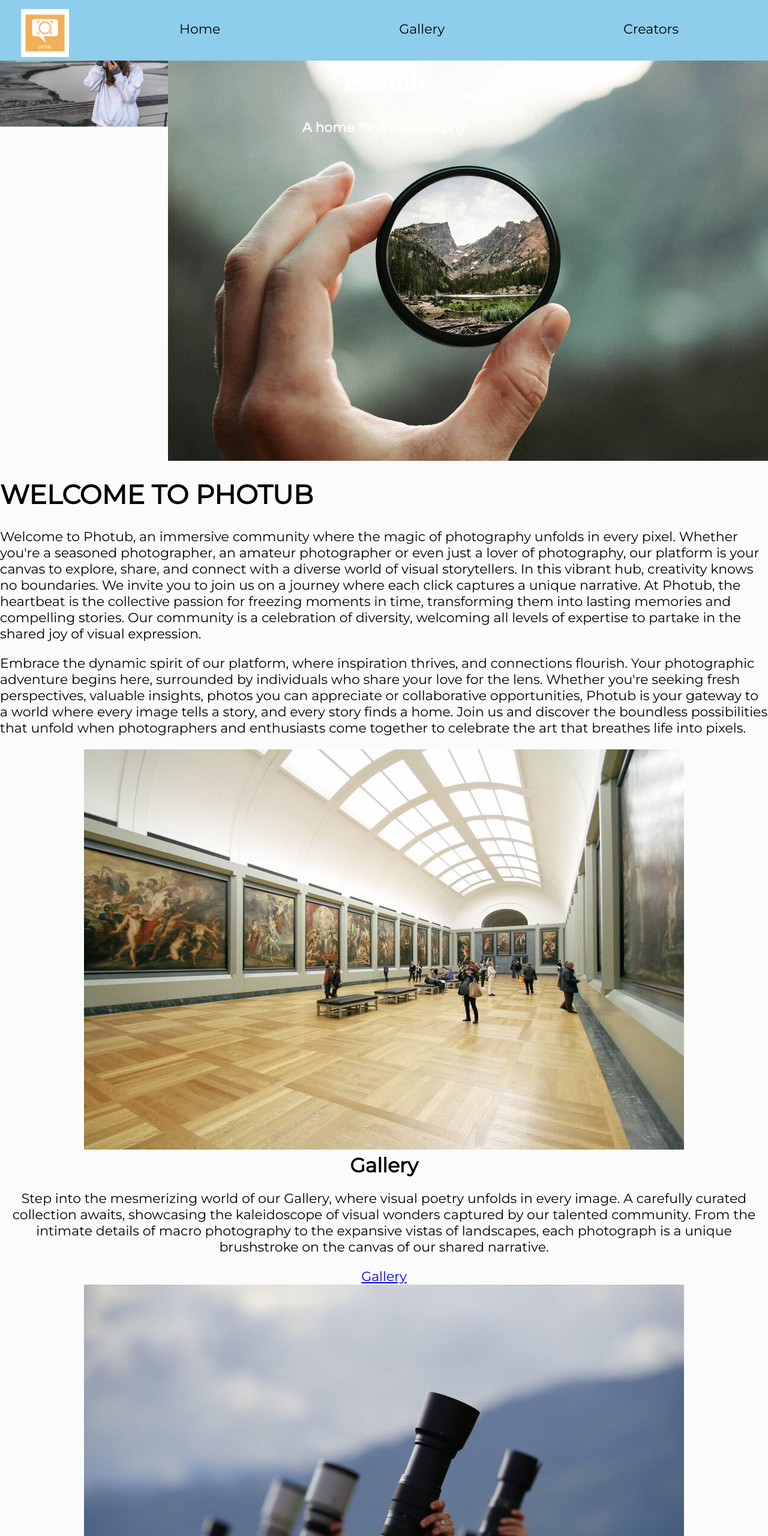
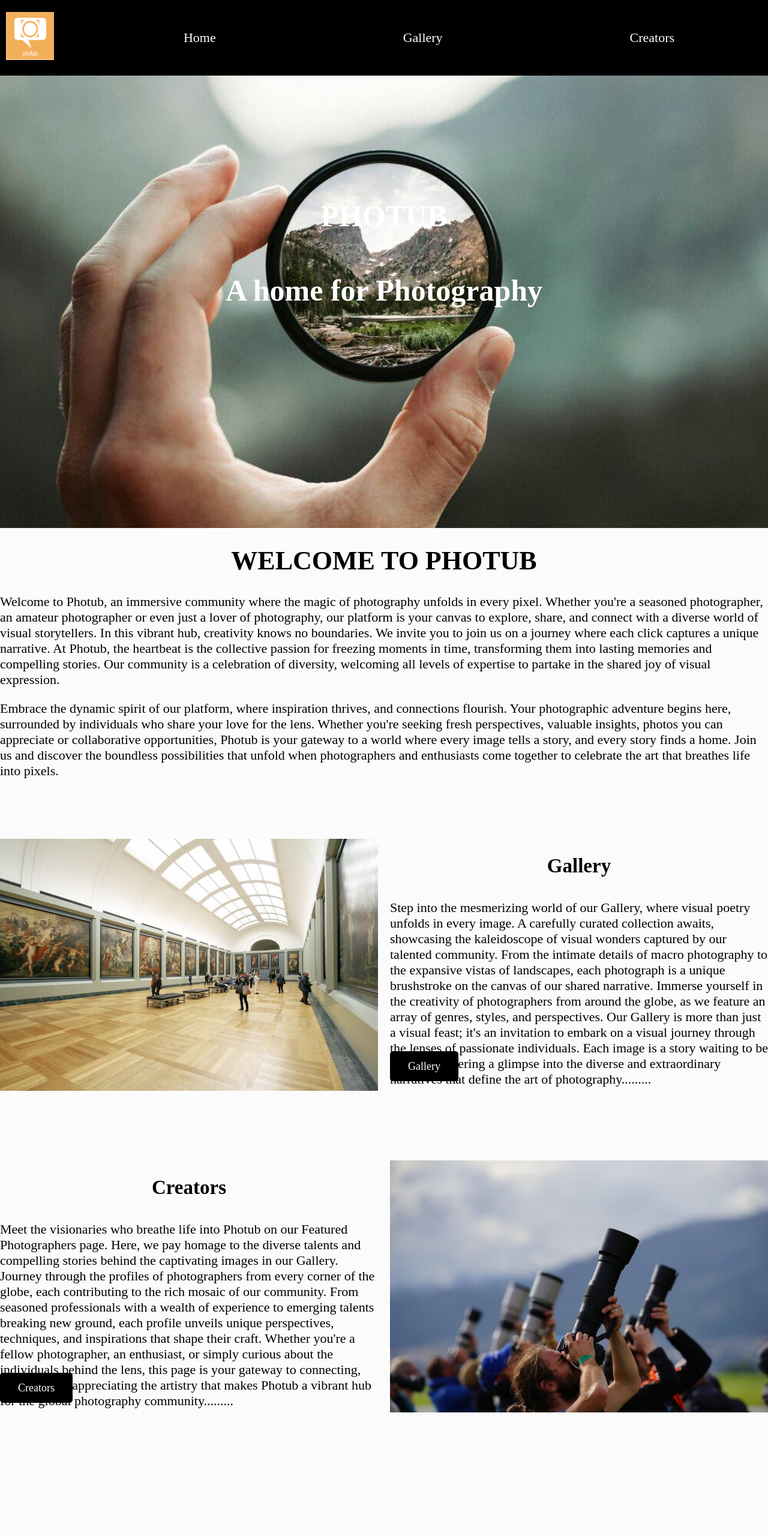
Before and after one commit to kingsleydesigns/wdd130, a plain HTML site: page photub/index.html in a window 1280 px wide. Shown: the top 2560 px of the page at 60% size. Drawn offline with Linux system fonts and the light colour scheme; files that its build step writes are made by us from their sources; a web font is replaced by a local one.

Commit message:
Updated photub homepage html

```diff
--- a/photub/index.html
+++ b/photub/index.html
@@ -10,7 +10,7 @@
     <div id="content">
     <header>
         <a id= "logo_link" href = "index.html" >
-            <img class= "logo" src = "images/my_logo.png" alt ="Photub logo">
+            <img class= "logo" src = "images/my_logo1.png" alt ="Photub logo">
         </a>
         <nav>
             <a href= "index.html">Home</a>
@@ -20,11 +20,11 @@
     </header>
     <div id = "hero">
         <div id = "hero-box">
-            <img id = "hero-img" src="images/rsz_homepage1 (1).jpg" alt="Girl holding camera">
-            <img id = "hero-msg" src="images/rsz_homepage2 (1).jpg" alt="Guy holding lens">
+            <img id = "hero-img" src="images/rsz_homepage2 (1).jpg" alt="Girl holding camera">
+            <!-- <img id = "hero-msg" src="images/rsz_homepage2 (1).jpg" alt="Guy holding lens"> -->
         </div>
         <section id = "hero-msg">
-            <h1 class = "home-title">Photub</h1>
+            <h1 class = "home-title">PHOTUB</h1>
             <h4>A home for Photography</h4>
         </section>
     </div>
@@ -42,18 +42,24 @@
             <img id="gallery" src="images/rsz_gallery1 (1).jpg" alt ="A Gallery display">
             <h2>Gallery</h2>
             <p> Step into the mesmerizing world of our Gallery, where visual poetry unfolds in every image. A carefully curated collection awaits, showcasing the kaleidoscope of visual wonders captured by our talented community.
-                From the intimate details of macro photography to the expansive vistas of landscapes, each photograph is a unique brushstroke on the canvas of our shared narrative. </p>
-                <div class = "button-box">
-                    <a class = "view" href = "gallery.html">Gallery</a>
-                </div>
+                From the intimate details of macro photography to the expansive vistas of landscapes, each photograph is a unique brushstroke on the canvas of our shared narrative.
+                Immerse yourself in the creativity of photographers from around the globe, as we feature an array of genres, styles, and perspectives.
+                Our Gallery is more than just a visual feast; it's an invitation to embark on a visual journey through the lenses of passionate individuals.
+                Each image is a story waiting to be explored, offering a glimpse into the diverse and extraordinary narratives that define the art of photography.........</p>
+            <div class = "button-box">
+                <a class = "view" href = "gallery.html">Gallery</a>
+            </div>
         </section>
         <section class = "creators-card">
             <img id= "creators" src="images/rsz_photographers1 (1).jpg" alt ="A Gallery display">
             <h2>Creators</h2>
             <p> Meet the visionaries who breathe life into Photub on our Featured Photographers page.
                 Here, we pay homage to the diverse talents and compelling stories behind the captivating images in our Gallery.
-                Journey through the profiles of photographers from every corner of the globe, each contributing to the rich mosaic of our community. </p>
-                <div class = "button-box">
+                Journey through the profiles of photographers from every corner of the globe, each contributing to the rich mosaic of our community.
+                From seasoned professionals with a wealth of experience to emerging talents breaking new ground, each profile unveils unique perspectives, techniques, and inspirations that shape their craft.
+                Whether you're a fellow photographer, an enthusiast, or simply curious about the individuals behind the lens, this page is your gateway to connecting, learning, and appreciating the artistry that makes Photub a vibrant hub for the global photography community.........
+            </p>
+                <div class = "button-box1">
                     <a class = "view" href = "creators.html">Creators</a>
                 </div>
         </section>
--- /dev/null
+++ b/photub/styles/style.css
@@ -0,0 +1,204 @@
+#content {
+    max-width: 1600px;
+    margin: 0 auto;
+}
+nav a {
+    text-align: center;
+    color: white;
+    text-decoration: none;
+    padding: 50px;
+}
+nav {
+    display: flex;
+    justify-content: space-around;
+
+}
+nav a:hover {
+    background-color: #B22505;
+    color: white;
+}
+header {
+    background-color: black;
+    display: grid;
+    grid-template-columns: 150px auto;
+}
+#hero-img{
+    width: 100%;
+}
+#hero-box {
+    display: grid;
+    grid-column: 1/4;
+    grid-row: 1/3;
+    z-index: -1;
+}
+#hero {
+    display: grid;
+    grid-template-columns: 1fr 3fr 1fr;
+    margin-top: -100px;
+}
+#hero-msg h1, #hero-msg h4 {
+    text-align: center;
+    color: white;
+    font-size: 50px;
+}
+#hero-msg {
+    grid-column: 2/3;
+    grid-row: 2/3;
+    margin-top: 200px;
+    padding-bottom: 300px;
+}
+.logo {
+    width: 80px;
+    height: 80px;
+    background-color: black;
+    padding-top: 20px;
+    padding-left: 10px;
+}
+body {
+    display: grid;
+    background-color: #fcfbfb;
+    font-family: 'montserrat', ' Helvetica', 'sans-serif';
+    font-size: 22px;
+    margin: 0;
+    padding: 0;
+}
+main h1{
+    text-align: center;
+}
+.gallery-card {
+  display: grid;
+  grid-template-columns: 1fr 1fr;
+  grid-template-rows: 1fr;
+  gap: 20px;
+  margin-top: 100px;
+  margin-bottom: 100px;
+}
+#gallery {
+    max-width: 100%;
+    grid-column: 1 / 2;
+    grid-row: 1 / 2;
+}
+.gallery-card h2 {
+    margin-bottom: 10px;
+    padding-bottom: 50px;
+    grid-column: 2 / 3;
+    grid-row: 1 / 2;
+    text-align: center;
+}
+.gallery-card p {
+    max-width: 100%;
+    grid-column: 2 / 3;
+    grid-row: 1/ 2;
+    padding-top: 80px;
+}
+.button-box {
+  text-align: left;
+  align-self: center;
+  grid-column: 2 / 3;
+  grid-row: 1 / 2;
+  padding-top: 320px;
+}
+.creators-card {
+    display: grid;
+    grid-template-columns: 1fr 1fr;
+    grid-template-rows: 1fr;
+    gap: 20px;
+    margin-top: 100px;
+    margin-bottom: 100px;
+}
+#creators {
+    max-width: 100%;
+    grid-column: 2 / 3;
+    grid-row: 1/ 2;
+
+}
+.creators-card h2 {
+    margin-bottom: 10px;
+    padding-bottom: 50px;
+    grid-column: 1 / 2;
+    grid-row: 1 / 2;
+    text-align: center;
+}
+.creators-card p {
+    max-width: 100%;
+    grid-column: 1 / 2;
+    grid-row: 1 / 2;
+    padding-top: 80px;
+}
+.button-box1 {
+    text-align: left;
+    align-self: center;
+    grid-column: 1 / 2;
+    grid-row: 1 / 2;
+    padding-top: 320px;
+}
+.view {
+    background-color: black;
+    color: white;
+    text-decoration: none;
+    font-size: 18px;
+    padding: 15px 30px;
+    margin-top: 50px;
+    border-radius: 5px;
+}
+.view:hover {
+    background-color: #B22505;
+    color: white;
+}
+footer {
+    background-color: black;
+    color: black;
+    padding: 25px 50px;
+    margin-top: 200px;
+    display: flex;
+    justify-content: space-around;
+    align-items: center;
+}
+footer a {
+    color: white;
+    text-decoration: none;
+}
+footer p a:hover {
+    background-color: #B22505;
+    color: white;
+    text-decoration: underline;
+}
+footer p {
+    font-size: 1.2em;
+    color: white;
+}
+footer .social img {
+    padding-top: 15px;
+}
+
+
+
+@media screen and (max-width: 900px) {
+    #hero, .home-grid {
+        display: grid;
+        height: auto;
+    }
+    nav, footer {
+        flex-direction: column;
+    }
+    nav a {
+        display: block;
+        padding: 15px;
+    }
+    #hero {
+        margin-top: 0;
+    }
+    #hero-msg {
+        margin-top: 0;
+    }
+    #hero-msg h4 {
+        display: none;
+    }
+    #hero-msg h1 {
+        color: #6f7364;
+    }
+
+    footer {
+        margin-top: 25px;
+    }
+}
```
Also changed, not shown: photub/creators.html (+1 -1 lines), photub/gallery.html (+1 -1 lines), photub/images/my_logo1.png (added).
